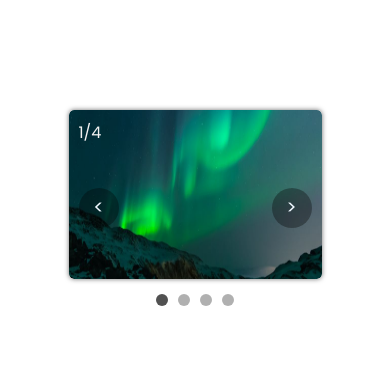
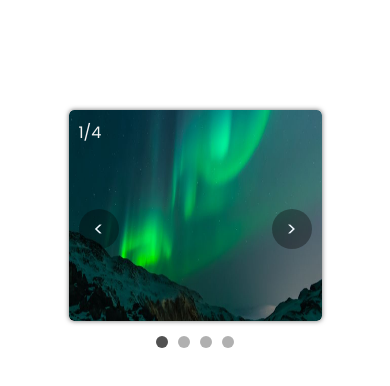
Before and after one commit to sahbajalili/slider, a plain HTML site: page index.html in a window 390 px wide. Drawn offline with Linux system fonts and the light colour scheme.

Commit message:
Update style.css

```diff
--- a/style.css
+++ b/style.css
@@ -132,12 +132,32 @@ img:nth-child(4) {
     background: #000000ae;
 }
 
-@media screen and (max-width: 500px) {
+@media screen and (max-width: 1050px) {
+    .container {
+        width: 35%;
+    }
+
+    .imges {
+        height: 35vh;
+    }
+}
+
+@media screen and (max-width: 700px) {
+    .container {
+        width: 45%;
+    }
+
+    .imges {
+        height: 30vh;
+    }
+}
+
+@media screen and (max-width: 400px) {
     .container {
         width: 70%;
     }
 
     .imges {
-        height: 20vh;
+        height: 25vh;
     }
 }
```
